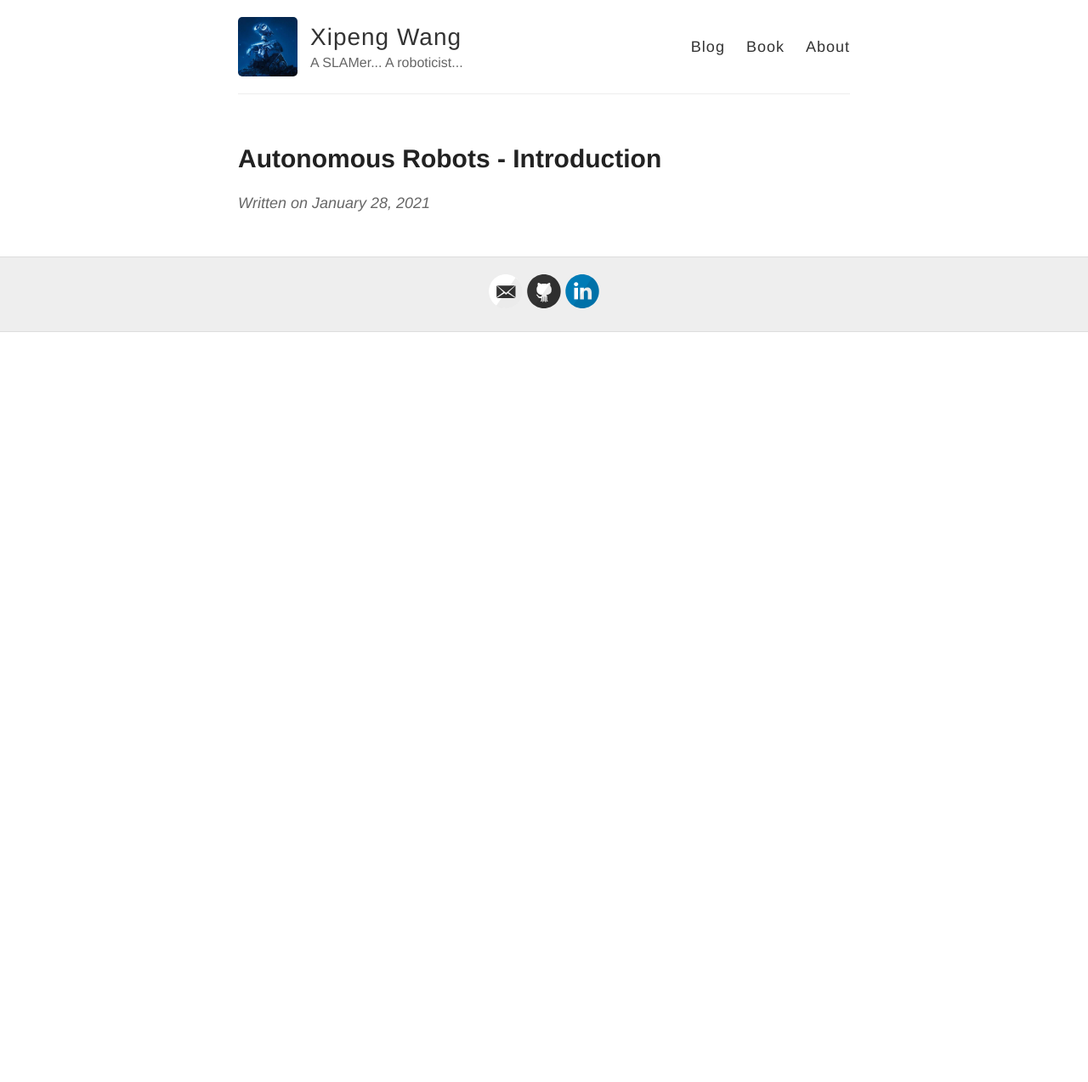
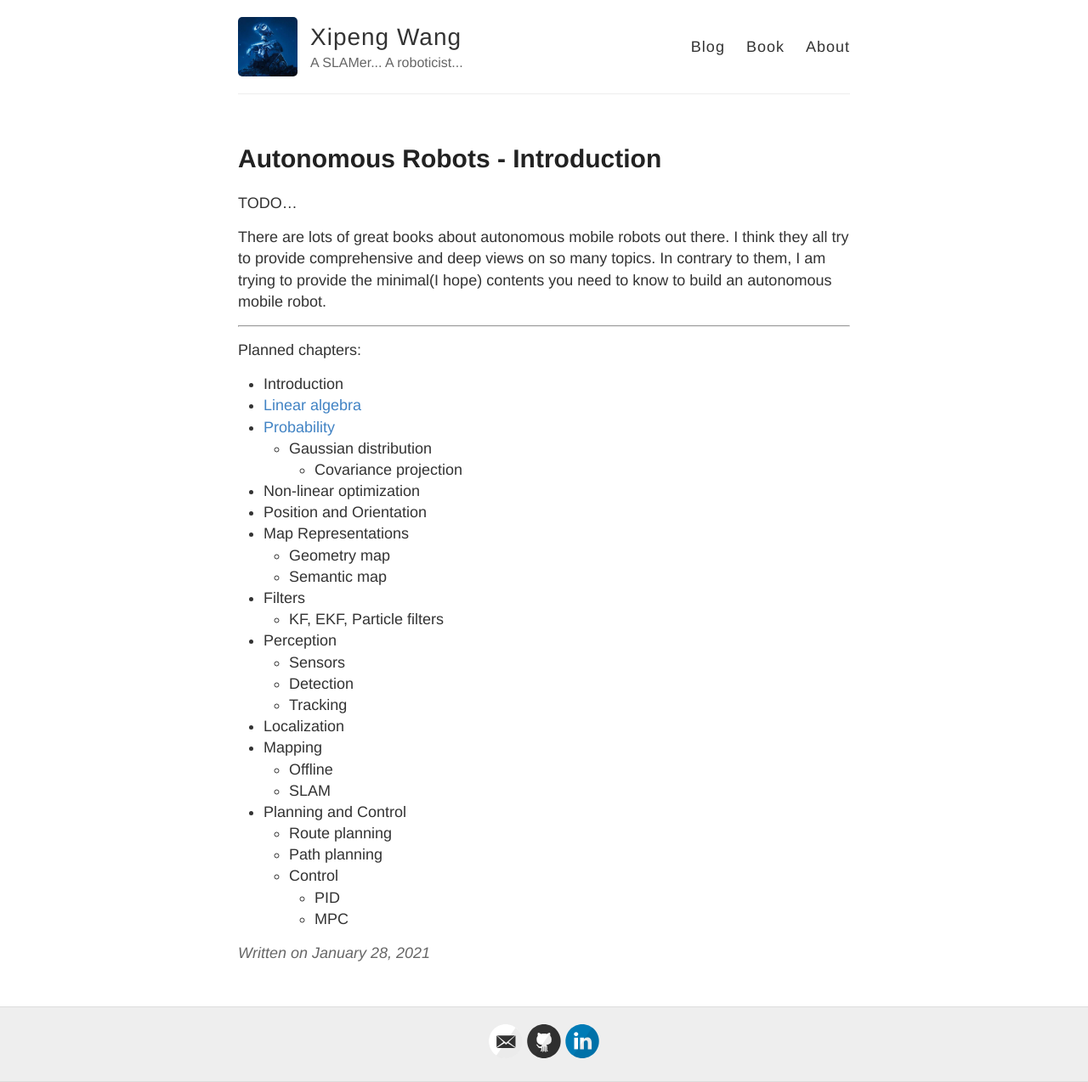
Before and after one commit to xipengwang/xipengwang.github.io, a Jekyll site: the page built from _posts/2021-01-28-autonomous-robots-introduction.md, in a window 1280 px wide. Shown: the whole page at 85% size. Built offline with Jekyll 4.4.1, drawn with Linux system fonts in a browser that asks for light colours; before the commit the page ends 900 px from its top, so only the background shows below that.

Commit message:
book: Add planned chapters in Introduction.

```diff
--- a/_posts/2021-01-28-autonomous-robots-introduction.md
+++ b/_posts/2021-01-28-autonomous-robots-introduction.md
@@ -5,3 +5,40 @@ tag: AutonomousRobotsBook
 excerpt_separator: <!--more-->
 ---
 <!--more-->
+
+TODO...
+
+There are lots of great books about autonomous mobile robots out there. I think
+they all try to provide comprehensive and deep views on so many topics.
+In contrary to them, I am trying to provide the minimal(I hope) contents you need to know to build an
+autonomous mobile robot.
+
+---
+
+Planned chapters:
+* Introduction
+* [Linear algebra]({% post_url 2021-01-29-autonomous-rotots-linear-algebra %})
+* [Probability]({% post_url 2021-02-05-autonomous-rotots-probability %})
+  * Gaussian distribution
+    * Covariance projection
+* Non-linear optimization
+* Position and Orientation
+* Map Representations
+  * Geometry map
+  * Semantic map
+* Filters
+  * KF, EKF, Particle filters
+* Perception
+  * Sensors
+  * Detection
+  * Tracking
+* Localization
+* Mapping
+  * Offline
+  * SLAM
+* Planning and Control
+  * Route planning
+  * Path planning
+  * Control
+    * PID
+    * MPC
```
